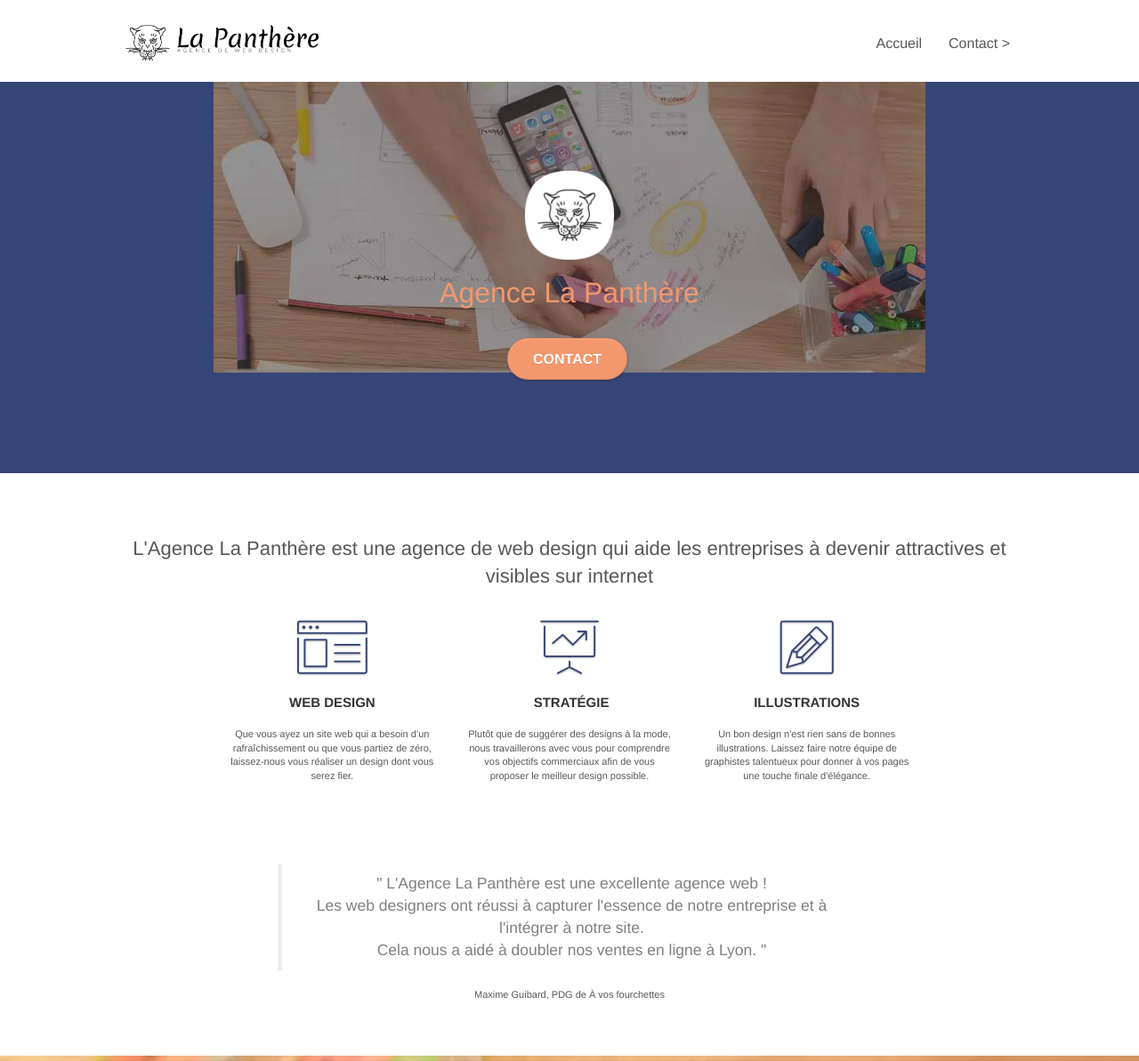
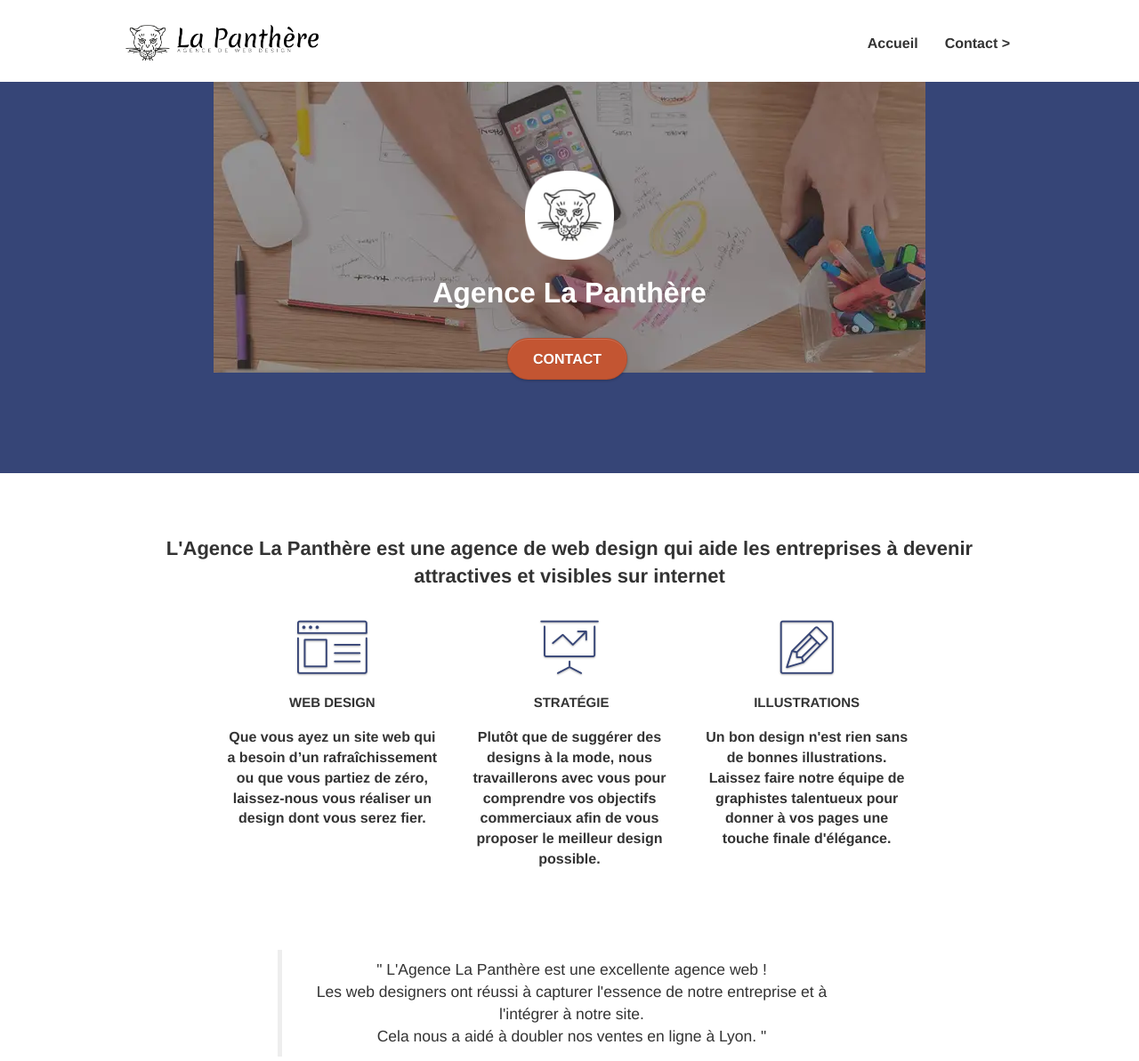
Before and after one commit to Ceciledeveloppeuseweb/La-Panthere-P4, a plain HTML site: page index.html in a window 1280 px wide. Shown: the top 1193 px of the page at 89% size. Drawn offline with Linux system fonts and the light colour scheme.

Commit message:
travail sur le contraste et taille txt

```diff
--- a/style.css
+++ b/style.css
@@ -100,7 +100,7 @@ a:hover {
 }
 
 .d-bloc {
-    color: rgba(255, 255, 255, .7);
+    color: black;
 }
 
 .d-bloc button:hover {
@@ -195,7 +195,8 @@ a:hover {
 
 .d-bloc .panel,
 .l-bloc {
-    color: rgba(0, 0, 0, .5);
+    color: #333333;
+
 }
 
 .d-bloc .panel button:hover,
@@ -650,8 +651,8 @@ label,
 .btn,
 a {
     font-family: "helvetica";
-    font-weight: 400;
-    color: #575757!important;
+    font-weight: 600;
+    color: #333333!important;
 }
 
 .container {
@@ -677,7 +678,7 @@ a {
 }
 
 p {
-    font-size: 11px;
+    font-size: 16px;
 }
 
 .tight-width-whitespace {
@@ -736,7 +737,7 @@ h4 {
 }
 
 .white {
-    color: #FFFFFF!important;
+    color: black!important;
 }
 
 .portfolio-thumb {
@@ -775,11 +776,12 @@ h4 {
 }
 
 .tc-white {
-    color: #F3976C!important;
+    color: #FFF!important;
+    font-weight: 600;
 }
 
 .btn-atomic-tangerine {
-    background: #F3976C;
+    background: #C35532;
     color: #FFFFFF!important;
 }
 
```
Also changed, not shown: css/bootstrap.css.
